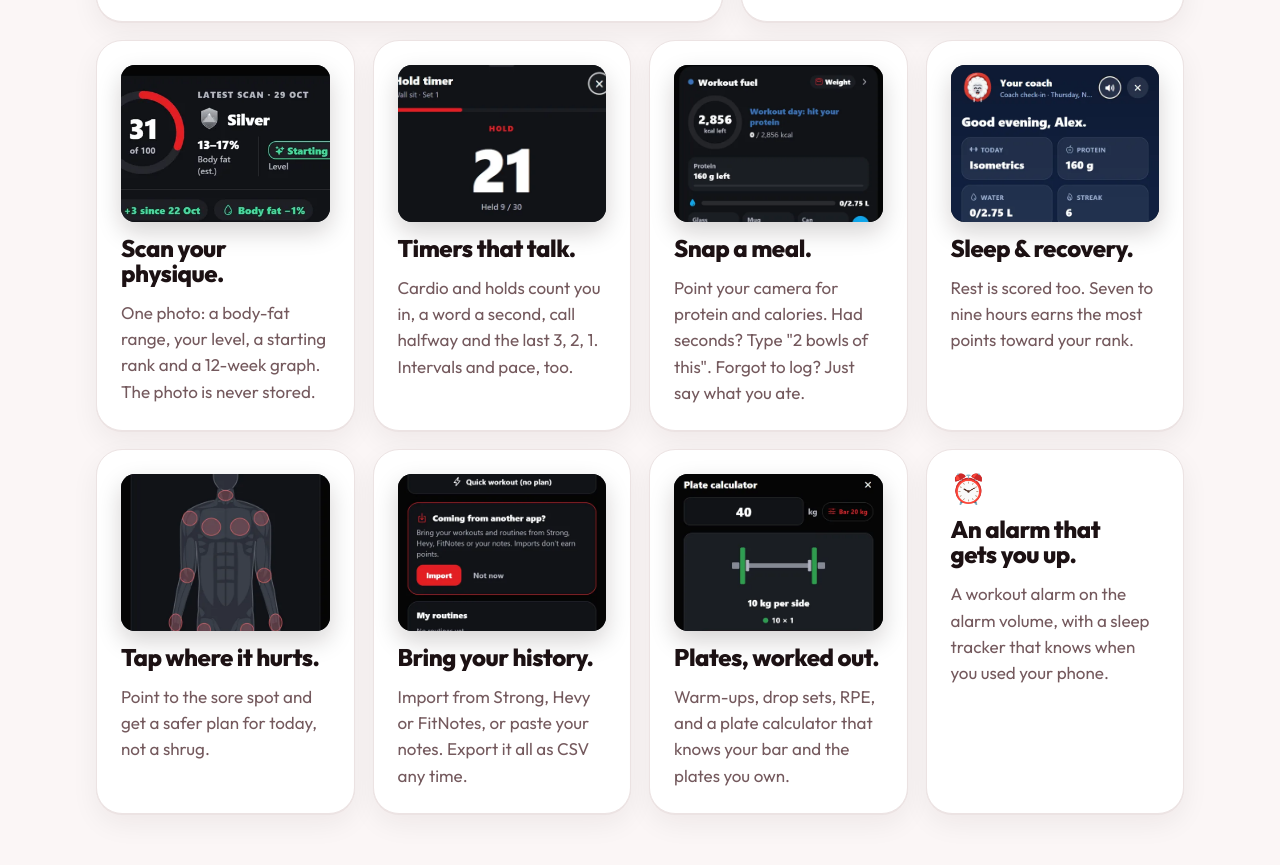
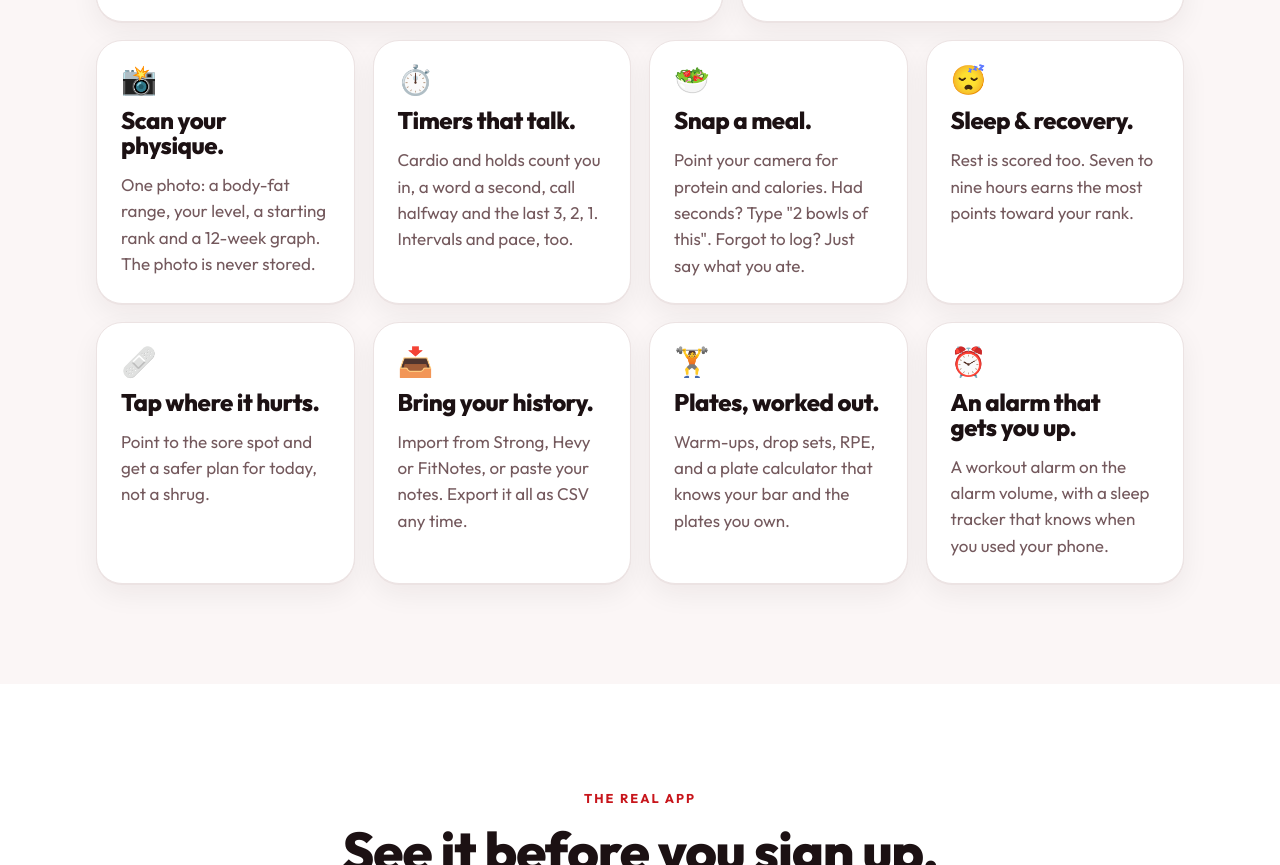
Before and after one commit to farhanrakeeb2005/2setsfitness-site, a plain HTML site: page index.html in a window 1280 px wide. Shown: the part 2134-2999 px from the top of the page. Drawn offline with Linux system fonts and the light colour scheme.

Commit message:
Feature tiles back to icons (the screenshots weren't the right ones)
Co-Authored-By: Claude Opus 5.5 <noreply@anthropic.com>

```diff
--- a/index.html
+++ b/index.html
@@ -17,7 +17,7 @@
 <link rel="preconnect" href="https://fonts.gstatic.com" crossorigin>
 <!-- reuse the current site's display font (Outfit) -->
 <link href="https://fonts.googleapis.com/css2?family=Outfit:wght@400;500;600;700;800;900&display=swap" rel="stylesheet">
-<link rel="stylesheet" href="styles.redesign.css?v=10">
+<link rel="stylesheet" href="styles.redesign.css?v=11">
 </head>
 <body>
 <a class="skip" href="#main">Skip to content</a>
@@ -122,37 +122,37 @@
           <p>Football, boxing, wrestling, running, cycling and more — all in the same week.</p>
         </article>
         <article class="tile w-sm">
-          <img class="tile-shot" src="img/app/tile-physique.webp" alt="The physique scan's progress card: score 31 of 100, Silver, +3 since last week" loading="lazy">
+          <span class="ic" aria-hidden="true">📸</span>
           <h3>Scan your physique.</h3>
           <p>One photo: a body-fat range, your level, a starting rank and a 12-week graph. The photo is never stored.</p>
         </article>
         <article class="tile w-sm">
-          <img class="tile-shot" src="img/app/tile-timer.webp" alt="The hold timer counting a wall sit: 21 seconds to go" loading="lazy">
+          <span class="ic" aria-hidden="true">⏱️</span>
           <h3>Timers that talk.</h3>
           <p>Cardio and holds count you in, a word a second, call halfway and the last 3, 2, 1. Intervals and pace, too.</p>
         </article>
         <article class="tile w-sm">
-          <img class="tile-shot" src="img/app/tile-meal.webp?v=2" alt="Workout fuel on Home: 2,856 kcal and 160 g protein left, water and Log food" loading="lazy">
+          <span class="ic" aria-hidden="true">🥗</span>
           <h3>Snap a meal.</h3>
           <p>Point your camera for protein and calories. Had seconds? Type "2 bowls of this". Forgot to log? Just say what you ate.</p>
         </article>
         <article class="tile w-sm">
-          <img class="tile-shot" src="img/app/tile-recovery.webp?v=2" alt="The coach's daily check-in: today's workout, protein, water, streak and what to do next" loading="lazy">
+          <span class="ic" aria-hidden="true">😴</span>
           <h3>Sleep &amp; recovery.</h3>
           <p>Rest is scored too. Seven to nine hours earns the most points toward your rank.</p>
         </article>
         <article class="tile w-sm">
-          <img class="tile-shot" src="img/app/tile-pain.webp?v=2" alt="The pain guide's body map: tap where it hurts" loading="lazy">
+          <span class="ic" aria-hidden="true">🩹</span>
           <h3>Tap where it hurts.</h3>
           <p>Point to the sore spot and get a safer plan for today, not a shrug.</p>
         </article>
         <article class="tile w-sm">
-          <img class="tile-shot" src="img/app/tile-import.webp?v=2" alt="Track's import card: bring workouts from Strong, Hevy or FitNotes" loading="lazy">
+          <span class="ic" aria-hidden="true">📥</span>
           <h3>Bring your history.</h3>
           <p>Import from Strong, Hevy or FitNotes, or paste your notes. Export it all as CSV any time.</p>
         </article>
         <article class="tile w-sm">
-          <img class="tile-shot" src="img/app/tile-plates.webp?v=2" alt="The plate calculator: 40 kg on a 20 kg bar is 10 kg per side" loading="lazy">
+          <span class="ic" aria-hidden="true">🏋️</span>
           <h3>Plates, worked out.</h3>
           <p>Warm-ups, drop sets, RPE, and a plate calculator that knows your bar and the plates you own.</p>
         </article>
```
Also changed, not shown: img/app/tile-import.webp (deleted), img/app/tile-meal.webp (deleted), img/app/tile-pain.webp (deleted), img/app/tile-physique.webp (deleted), img/app/tile-plates.webp (deleted), img/app/tile-recovery.webp (deleted), img/app/tile-timer.webp (deleted).
